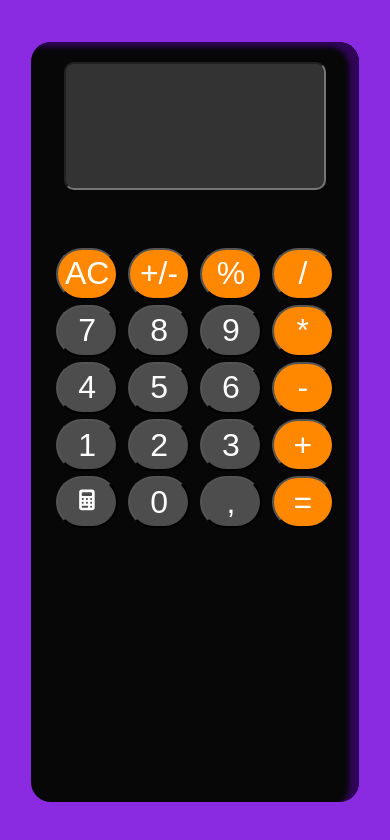
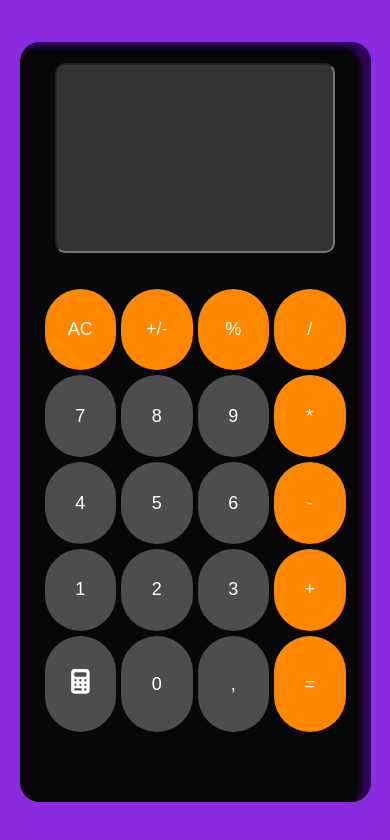
Before and after one commit to Fransheska-Muta/Calculator, a plain HTML site: page index.html in a window 390 px wide. Drawn offline with Linux system fonts and the light colour scheme.

Commit message:
Everything is done

```diff
--- a/index.css
+++ b/index.css
@@ -6,18 +6,6 @@
 
 body{
     background-color: blueviolet;
-}
-
-#display{
-    width: 80%;
-    margin-left: 10%;
-    margin-top: 6%;
-    margin-bottom: 10%;
-    border-radius: 10px;
-    padding: 25px;
-    font-size: 4rem;
-    color: white;
-    background-color: hsl(0, 0%, 20%);
 }
 
 .container{
@@ -36,21 +24,36 @@ body{
     margin: auto;
 }
 
+#display{
+    width: 80%;
+    height: 25%;
+    margin-left: 10%;
+    margin-right: 10%;
+    margin-top: 6%;
+    margin-bottom: 3%;
+    border-radius: 10px;
+    font-size: 4rem;
+    color: white;
+    background-color: hsl(0, 0%, 20%);
+}
+
 #keys{
+    /* border: 2px solid red; */
+    height: 65%;
     display: grid;
     grid-template-columns: repeat(4,1fr);
-    gap: 10px;
-    padding: 25px
+    gap: 2px;
+    padding: 10px;
 }
 
 button{
-    width: 100%;
-    height: 110%;
-    padding: 5%;
+    width: 90%;
+    height: 90%;
     border-radius: 50px;
     background-color: hsl(0, 0%, 30%);
     color: white;
-    font-size: 2rem;
+    border: none;
+    font-size: xx-large;
     cursor: pointer;
 }
 
@@ -81,21 +84,61 @@ svg{
 }
 }
 
+@media screen and (max-width: 1024px) {
+    .skin{
+    width: 80vw;
+}
+
+button{
+    font-size: 80px ;
+}
+}
 
 @media screen and (max-width: 600px){
-    .skin{
-    /* border: 2px solid white; */
-    height: 90vh;
-    width: 84vw;
+    button{
+    border: none;
+    width: 100%;
+    height: 100%;
+    padding-left: 2%;
+    padding: 5px;
+    font-size: large;
+}
+
+#keys{
+    gap: 5px;
+    padding: 25px;
 }
 
 }
 
-@media screen and (max-width: 450px){
+
+@media screen and (max-width: 400px){
     .skin{
-    /* border: 2px solid white; */
+    /* border: 2px solid blue; */
     height: 90vh;
-    width: 84vw;
+    width: 90vw;
+}
+
+#keys{
+    gap: 5px;
+    padding: 25px;
+}
+
+button{
+    border: none;
+    width: 100%;
+    height: 100%;
+    padding-left: 2%;
+    padding: 5px;
+    font-size: large;
 }
 
 }
+
+@media screen and (max-width: 350px){
+    button{
+    border: none;
+    width: 90%;
+    height: 90%;
+}
+}
```
Also changed, not shown: index.html (+1 -1 lines).
